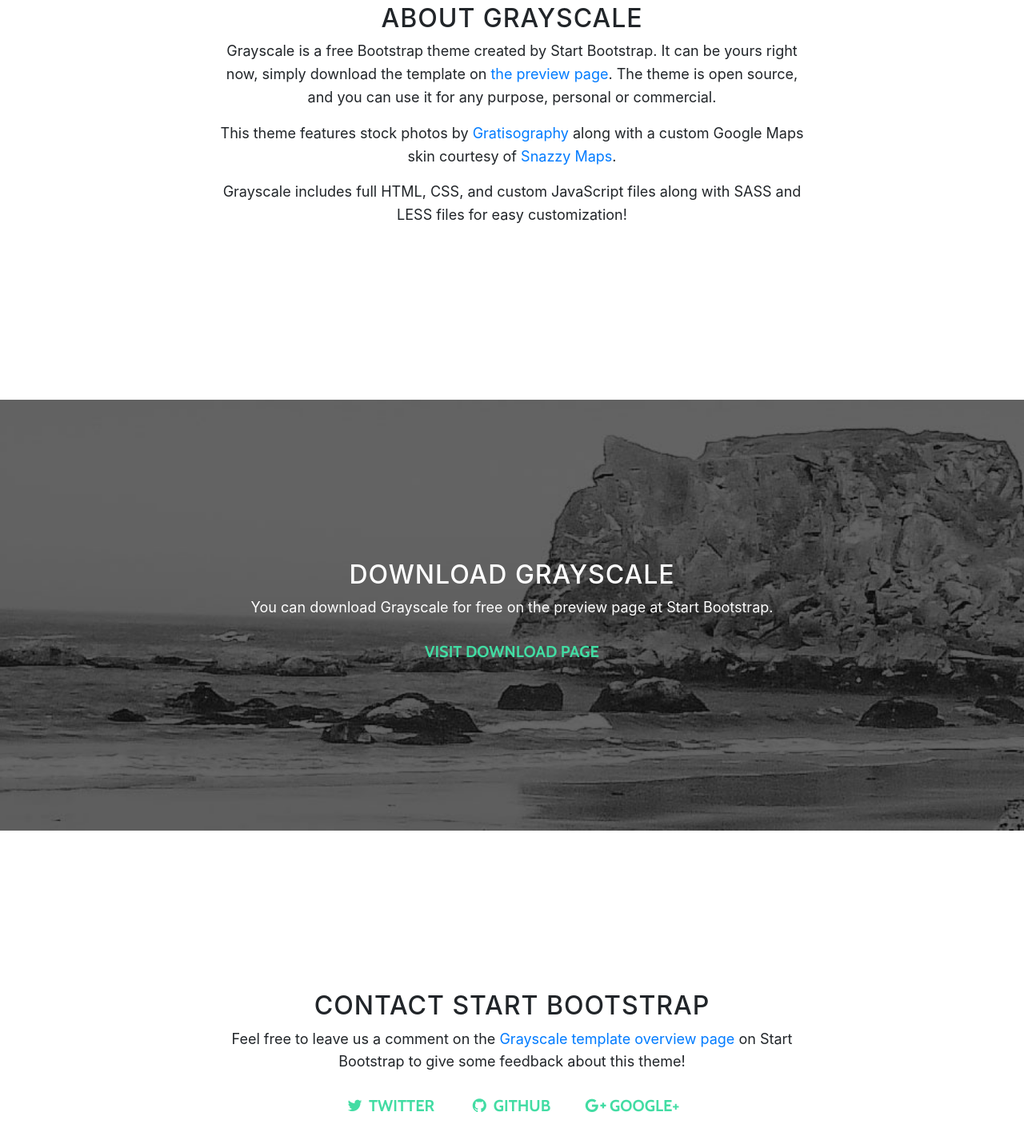
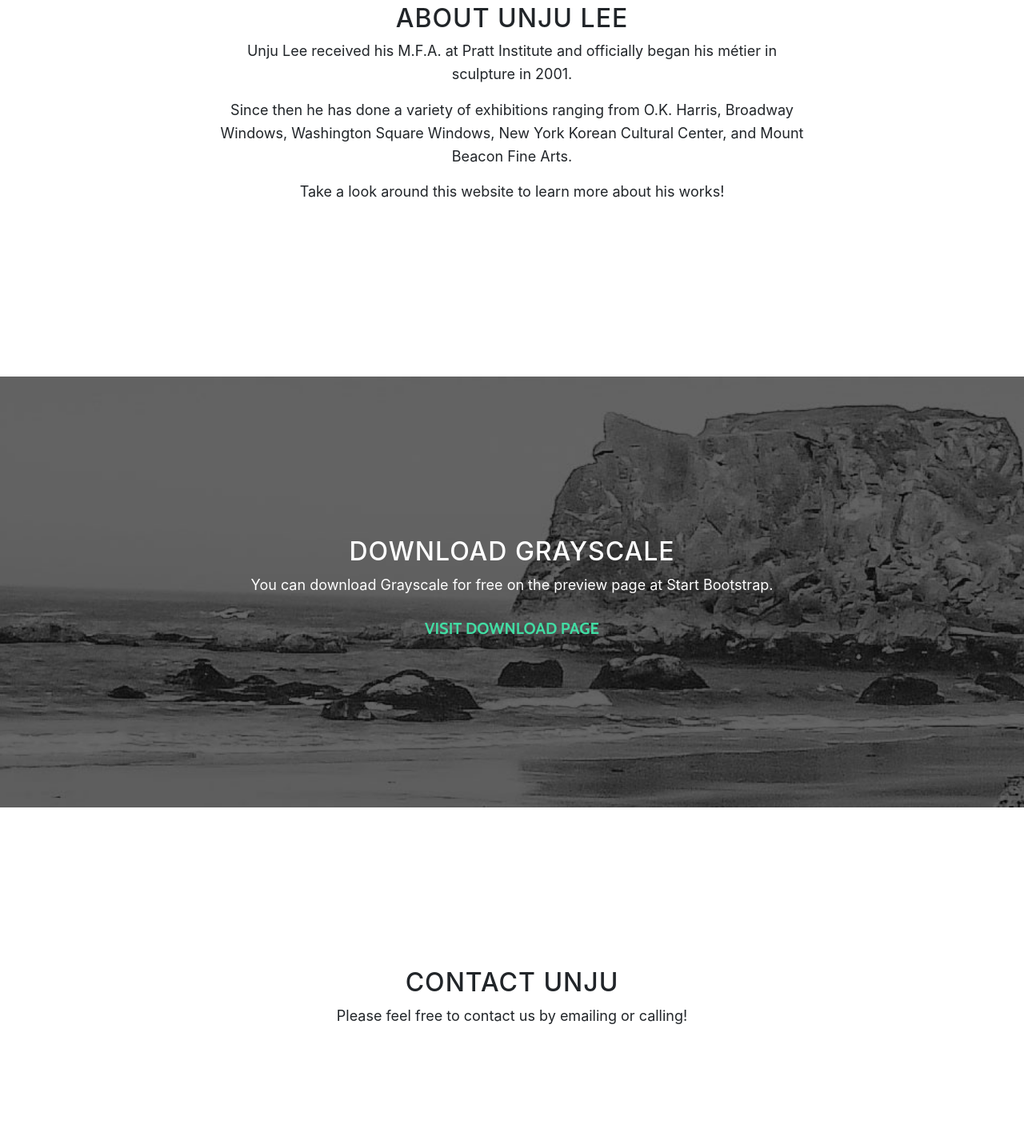
Before and after one commit to unjulee/unjulee.github.io, a website with bundled scripts: page index.html in a window 1280 px wide. Shown: the part 996-2422 px from the top of the page at 80% size. Built offline with nearby package versions, Linux system fonts and the light colour scheme.

Commit message:
Update index.html

```diff
--- a/index.html
+++ b/index.html
@@ -55,9 +55,9 @@
         <div class="container">
           <div class="row">
             <div class="col-lg-8 mx-auto">
-              <h1 class="brand-heading">Grayscale</h1>
-              <p class="intro-text">A free, responsive, one page Bootstrap theme.
-                <br>Created by Start Bootstrap.</p>
+              <h1 class="brand-heading">Unju Lee</h1>
+              <p class="intro-text">A South Korean sculptor based in NY.
+                <br>unjujlee@gmail.com</p>
               <a href="#about" class="btn btn-circle js-scroll-trigger">
                 <i class="fa fa-angle-double-down animated"></i>
               </a>
@@ -72,14 +72,11 @@
       <div class="container">
         <div class="row">
           <div class="col-lg-8 mx-auto">
-            <h2>About Grayscale</h2>
-            <p>Grayscale is a free Bootstrap theme created by Start Bootstrap. It can be yours right now, simply download the template on
-              <a href="http://startbootstrap.com/template-overviews/grayscale/">the preview page</a>. The theme is open source, and you can use it for any purpose, personal or commercial.</p>
-            <p>This theme features stock photos by
-              <a href="http://gratisography.com/">Gratisography</a>
-              along with a custom Google Maps skin courtesy of
-              <a href="http://snazzymaps.com/">Snazzy Maps</a>.</p>
-            <p>Grayscale includes full HTML, CSS, and custom JavaScript files along with SASS and LESS files for easy customization!</p>
+            <h2>About Unju Lee</h2>
+            <p>Unju Lee received his M.F.A. at Pratt Institute and officially began his métier in sculpture in 2001.</p>
+            <p> Since then he has done a variety of exhibitions ranging from O.K. Harris, Broadway Windows, Washington Square Windows,
+              New York Korean Cultural Center, and Mount Beacon Fine Arts.</p>
+            <p>Take a look around this website to learn more about his works!</p>
           </div>
         </div>
       </div>
@@ -101,10 +98,14 @@
       <div class="container">
         <div class="row">
           <div class="col-lg-8 mx-auto">
-            <h2>Contact Start Bootstrap</h2>
-            <p>Feel free to leave us a comment on the
-              <a href="http://startbootstrap.com/template-overviews/grayscale/">Grayscale template overview page</a>
-              on Start Bootstrap to give some feedback about this theme!</p>
+            <h2>Contact Unju</h2>
+            <p>Please feel free to contact us by emailing or calling!</p>
+
+
+
+            <!--
+            this is social media button stuff!!
+
             <ul class="list-inline banner-social-buttons">
               <li class="list-inline-item">
                 <a href="https://twitter.com/SBootstrap" class="btn btn-default btn-lg">
@@ -125,6 +126,9 @@
                 </a>
               </li>
             </ul>
+
+
+-->
           </div>
         </div>
       </div>
@@ -136,7 +140,7 @@
     <!-- Footer -->
     <footer>
       <div class="container text-center">
-        <p>Copyright &copy; Your Website 2017</p>
+        <p>Copyright &copy; Unju Lee 2018</p>
       </div>
     </footer>
 
```
